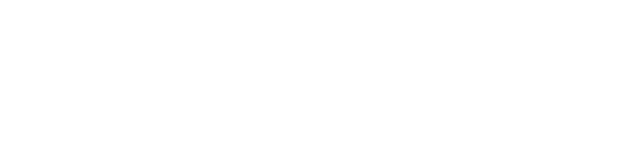
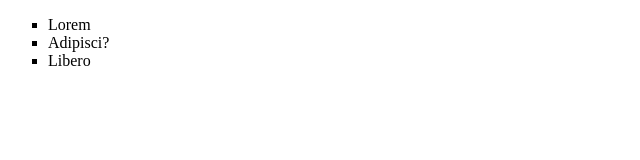
Before and after one commit to Rehan16177/paginawebrehan, a plain HTML site: page BF2/E16/a1.html in a window 1280 px wide. Shown: the whole page, without its empty margins (0-640 px from the left). Drawn offline with Linux system fonts and the light colour scheme.

Commit message:
llistes css acabat y canvis css

```diff
--- a/BF2/E16/a1.html
+++ b/BF2/E16/a1.html
@@ -0,0 +1,15 @@
+<!DOCTYPE html>
+<html lang="es">
+<head>
+    <meta charset="UTF-8">
+    <link rel="stylesheet" href="css/llistes1.css">
+    <title>Activitat 1 llistes css</title>
+</head>
+<body>
+    <ul>
+        <li>Lorem</li>
+        <li>Adipisci?</li>
+        <li>Libero</li>
+    </ul>
+</body>
+</html>
--- /dev/null
+++ b/BF2/E16/css/llistes1.css
@@ -0,0 +1,3 @@
+ul {
+    list-style-type: square;
+}
--- /dev/null
+++ b/BF2/E16/css/llistes2.css
@@ -0,0 +1,3 @@
+ul {
+    list-style-type:'💖' ;
+  }
--- /dev/null
+++ b/BF2/E16/css/llistes3.css
@@ -0,0 +1,12 @@
+ul {
+    max-width: 90px;
+    list-style-type:none;
+}
+
+li {
+    border: 1px solid black;
+    background-color: #507878;
+    color: #ffffff;
+    text-align: center;
+    padding: 4px;
+}
--- /dev/null
+++ b/BF2/E16/css/llistes4.css
@@ -0,0 +1,3 @@
+ul {
+    list-style-image: url('../../../BF1/E5/img/batman_png_by_arkhamanger_dd0uqo9-fullview_1.png');
+  }
--- a/porfoli/css/act.css
+++ b/porfoli/css/act.css
@@ -182,7 +182,6 @@ input[type="submit"]:hover {
     cursor: pointer;
     color: #eee8a9;
     background-color: #007258;
-    animation: 10s;
 }
 
 .imatge-cv {
```
Also changed, not shown: BF2/E16/a2.html (added, +15 -0 lines), BF2/E16/a3.html (added, +15 -0 lines), BF2/E16/a4.html (added, +15 -0 lines), porfoli/contacte.html (+2 -2 lines), porfoli/index.html (+1 -1 lines), porfoli/jo.html (+2 -2 lines), porfoli/portafoli.html (+1 -1 lines), BF1/E5/img/batman_png_by_arkhamanger_dd0uqo9-fullview_1.png (added), 1 other file.
